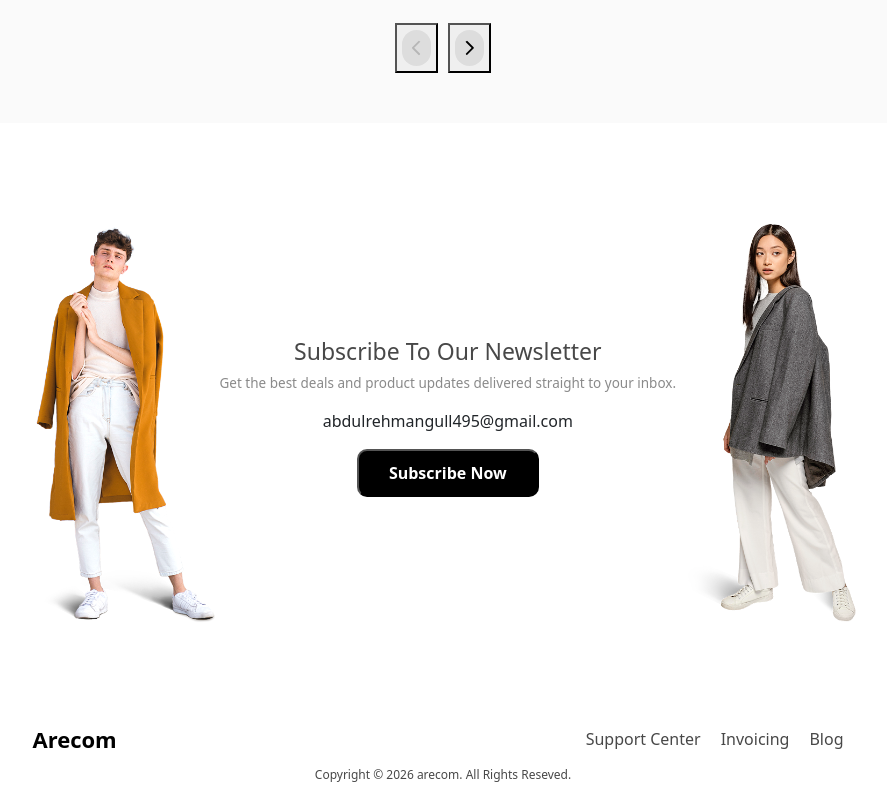
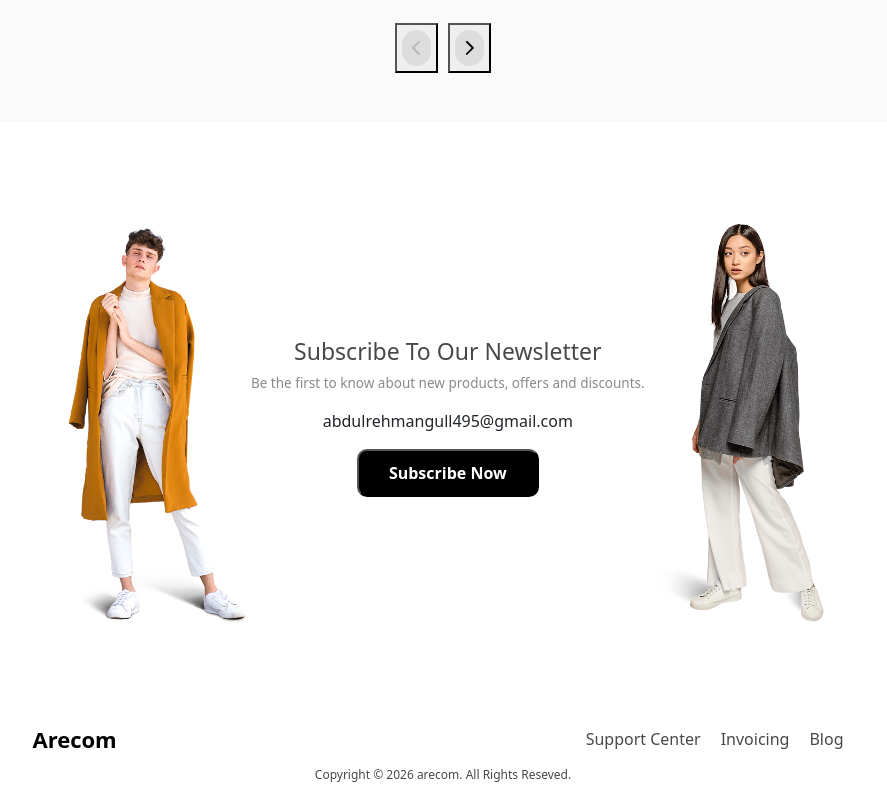
Before and after one commit to abdulrehmangull495/Arecom, a React (Vite) app: page / in a window 1280 px wide. Shown: the part 4621-5421 px from the top of the page, without its empty margins (197-1084 px from the left). Built offline with nearby package versions, Linux system fonts and the light colour scheme.

Commit message:
update code

```diff
--- a/src/components/Home.jsx
+++ b/src/components/Home.jsx
@@ -414,8 +414,7 @@ const Home = () => {
         <div className="subsdiv">
           <h6 className="subscribeto">Subscribe To Our Newsletter</h6>
           <p className="getthe">
-            Get the best deals and product updates delivered straight to your
-            inbox.
+            Be the first to know about new products, offers and discounts.
           </p>
           <p>abdulrehmangull495@gmail.com</p>
           <div>
```
